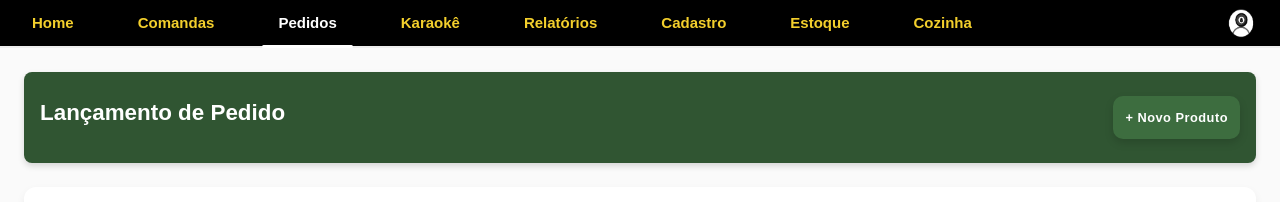
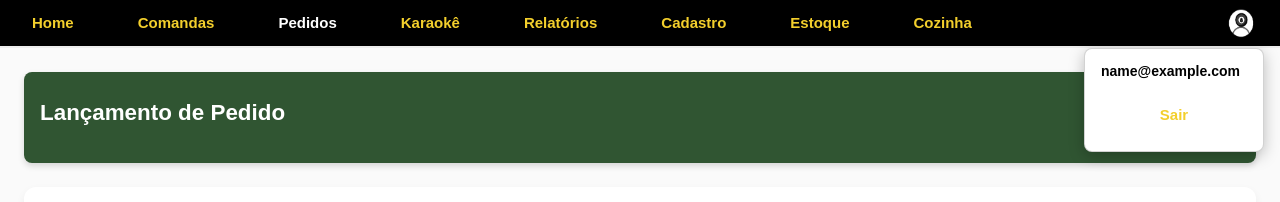
Before and after one commit to ThaisOliveira0/Toka-Snooker-Desktop, a Vue app: page /pedidos in a window 1280 px wide. Shown: the top 202 px of the page. Built offline with nearby package versions, Linux system fonts and the light colour scheme; no server answers; sample sign-in values are in the browser's storage.

Commit message:
feat: add inactivity logout and close tab feature

```diff
--- a/index.html
+++ b/index.html
@@ -2,9 +2,9 @@
 <html lang="en">
   <head>
     <meta charset="UTF-8" />
-    <link rel="icon" type="image/svg+xml" href="/vite.svg" />
+    <link rel="icon" type="image/png" href="/favicon.png" />
     <meta name="viewport" content="width=device-width, initial-scale=1.0" />
-    <title>Vite + Vue</title>
+    <title>Toka Snooker Bar</title>
   </head>
   <body>
     <div id="app"></div>
--- a/src/App.vue
+++ b/src/App.vue
@@ -7,6 +7,13 @@
 import Tabs from './components/Tabs.vue'
 import { computed } from 'vue'
 import { getDecodedToken } from './service/authService.js'
+import { onMounted } from 'vue'
+import { startSessionTimer } from './service/authService.js'
+
+onMounted(() => {
+  startSessionTimer()
+})
+
 
 const allTabs = [
   { name: 'Home', path: '/' },
@@ -19,11 +26,8 @@ const allTabs = [
   { name: 'Cozinha', path: '/cozinha', roles: ['admin', 'funcionario'] },
 ]
 
-
 const decoded = getDecodedToken()
 const userRole = decoded?.role || null
-
-console.log('👤 Role do usuário:', userRole)
 
 const filteredTabs = computed(() =>
   allTabs.filter(tab => !tab.roles || tab.roles.includes(userRole))
--- a/src/components/Tabs.vue
+++ b/src/components/Tabs.vue
@@ -2,40 +2,32 @@
   <div class="tabs-component">
     <nav class="tab-header" role="tablist">
       <div class="tabs">
-        <button
-          v-for="tab in tabs"
-          :key="tab.path"
-          :class="{ active: tab.path === selectedTab }"
-          @click="selectTab(tab)"
-          role="tab"
-          :aria-selected="tab.path === selectedTab"
-        >
+        <button v-for="tab in tabs" :key="tab.path" :class="{ active: tab.path === selectedTab }"
+          @click="selectTab(tab)">
           {{ tab.name }}
         </button>
       </div>
 
-      <button
-        v-if="!isLoggedIn"
-        class="login-btn"
-        @click="login"
-      >
-        Login
-      </button>
+      <button v-if="!isLoggedIn" class="login-btn" @click="login">Login</button>
 
-      <img
-        v-else
-        src="../assets/user-icon.png"
-        alt="User"
-        class="user-icon"
-        @click="goToProfile"
-      />
+      <div v-else class="user-menu" ref="menuRef">
+        <img src="../assets/user-icon.png" alt="User" class="user-icon" @click.stop="toggleDropdown" />
+
+        <div v-show="showDropdown" class="dropdown-menu">
+          <p class="user-email">{{ userLabel }}</p>
+          <button class="logout-btn" @click="logoutUser">Sair</button>
+        </div>
+      </div>
+
+
     </nav>
   </div>
 </template>
 
 <script setup>
-import { ref, watch, onMounted } from 'vue'
+import { ref, watch, onMounted, onUnmounted } from 'vue'
 import { useRouter, useRoute } from 'vue-router'
+import { logout } from '@/service/authService'
 
 const props = defineProps({
   tabs: Array
@@ -46,6 +38,9 @@ const route = useRoute()
 
 const selectedTab = ref(route.path)
 const isLoggedIn = ref(false)
+const userLabel = ref('Usuário logado')
+const showDropdown = ref(true)
+const menuRef = ref(null)
 
 watch(
   () => route.path,
@@ -55,25 +50,59 @@ watch(
   { immediate: true }
 )
 
-onMounted(() => {
+function checkLogin() {
   const token = sessionStorage.getItem('token')
   isLoggedIn.value = !!token
-})
 
-const selectTab = (tab) => {
+  if (token) {
+    try {
+      const decoded = JSON.parse(atob(token.split('.')[1]))
+      userLabel.value = decoded.email || 'Usuário logado'
+    } catch {
+      userLabel.value = 'Usuário logado'
+    }
+  }
+}
+
+function toggleDropdown() {
+  showDropdown.value = !showDropdown.value
+}
+
+function handleClickOutside(e) {
+  if (menuRef.value && !menuRef.value.contains(e.target)) {
+    showDropdown.value = false
+  }
+}
+
+function logoutUser() {
+  logout()
+  showDropdown.value = false
+  isLoggedIn.value = false
+  window.dispatchEvent(new Event('login-status-changed'))
+  router.push('/')
+}
+
+function login() {
+  router.push('/login')
+}
+
+function selectTab(tab) {
   if (tab.path !== selectedTab.value) {
     selectedTab.value = tab.path
     router.push(tab.path)
   }
 }
 
-const login = () => {
-  router.push('/login')
-}
+onMounted(() => {
+  checkLogin()
+  window.addEventListener('login-status-changed', checkLogin)
+  document.addEventListener('click', handleClickOutside)
+})
 
-const goToProfile = () => {
-  router.push('/perfil')
-}
+onUnmounted(() => {
+  window.removeEventListener('login-status-changed', checkLogin)
+  document.removeEventListener('click', handleClickOutside)
+})
 </script>
 
 <style scoped>
@@ -101,37 +130,16 @@ const goToProfile = () => {
   font-weight: 600;
   font-size: 15px;
   cursor: pointer;
-  position: relative;
+  color: #f3cf2c;
   transition: color 0.3s;
-  color: #f3cf2c;
-}
-
-.tab-header button::after {
-  content: '';
-  position: absolute;
-  bottom: -2px;
-  left: 0;
-  width: 0%;
-  height: 3px;
-  background-color: #ffffff;
-  transition: width 0.3s;
-  border-radius: 2px;
 }
 
 .tab-header button.active {
-  color: #ffffff;
-}
-
-.tab-header button.active::after {
-  width: 100%;
+  color: #fff;
 }
 
 .tab-header button:hover {
-  color: #ffffff;
-}
-
-.tab-header button:hover::after {
-  width: 100%;
+  color: #fff;
 }
 
 .login-btn {
@@ -144,8 +152,13 @@ const goToProfile = () => {
 }
 
 .login-btn:hover {
-  background-color: #ffffff;
+  background-color: #fff;
   color: #000;
+}
+
+.user-menu {
+  position: relative;
+  display: inline-block;
 }
 
 .user-icon {
@@ -154,4 +167,107 @@ const goToProfile = () => {
   border-radius: 50%;
   cursor: pointer;
 }
+
+.dropdown-menu {
+  position: absolute;
+  right: 0;
+  top: 120%;
+  background-color: #fff;
+  color: #000;
+  border-radius: 8px;
+  box-shadow: 0 4px 15px rgba(0, 0, 0, 0.25);
+  padding: 0.8rem 1rem;
+  width: 180px;
+  z-index: 9999;
+}
+
+.user-email {
+  font-weight: 600;
+  font-size: 14px;
+  margin-bottom: 0.6rem;
+  word-break: break-word;
+}
+
+.logout-btn {
+  background-color: #f3cf2c;
+  color: #000;
+  border: none;
+  padding: 0.4rem 1rem;
+  border-radius: 5px;
+  font-weight: 600;
+  cursor: pointer;
+  width: 100%;
+}
+
+.logout-btn:hover {
+  background-color: #000;
+  color: #fff;
+}
+
+.fade-enter-active,
+.fade-leave-active {
+  transition: opacity 0.2s;
+}
+
+.fade-enter-from,
+.fade-leave-to {
+  opacity: 0;
+}
+.user-menu {
+  position: relative;
+  display: inline-block;
+}
+
+.dropdown-menu {
+  position: absolute;
+  top: 120%;
+  right: 0;
+  background: #fff;
+  color: #000;
+  border-radius: 8px;
+  box-shadow: 0 4px 15px rgba(0, 0, 0, 0.25);
+  padding: 0.8rem 1rem;
+  width: 180px;
+  z-index: 9999;
+  display: flex;
+  flex-direction: column;
+  align-items: flex-start;
+  animation: fadeIn 0.2s ease-in-out;
+}
+
+@keyframes fadeIn {
+  from {
+    opacity: 0;
+    transform: translateY(-5px);
+  }
+  to {
+    opacity: 1;
+    transform: translateY(0);
+  }
+}
+
+.user-email {
+  font-weight: 600;
+  font-size: 14px;
+  margin-bottom: 0.6rem;
+  word-break: break-word;
+}
+
+.logout-btn {
+  background: #f3cf2c;
+  color: #000;
+  border: none;
+  padding: 0.4rem 1rem;
+  border-radius: 5px;
+  font-weight: 600;
+  cursor: pointer;
+  width: 100%;
+  text-align: center;
+}
+
+.logout-btn:hover {
+  background: #000;
+  color: #fff;
+}
+
 </style>
--- a/src/router/index.js
+++ b/src/router/index.js
@@ -56,7 +56,7 @@ const routes = [
     path: '/karaoke',
     name: 'Karaoke',
     component: Karaoke,
-    meta: { roles: ['funcionario'] }
+    meta: { roles: ['funcionario','admin'] }
   },
   {
     path: '/pedidos',
--- a/src/service/authservice.js
+++ b/src/service/authservice.js
@@ -72,3 +72,38 @@ export async function resetPassword(id, senha) {
   const response = await axios.put(`${API_URL}/login/alterar-senha/${id}`, { senha })
   return response.data
 }
+
+export function globalLogout() {
+  logout()
+  window.dispatchEvent(new Event('login-status-changed'))
+  window.location.href = '/'
+}
+
+
+export function startSessionTimer() {
+  const SESSION_LIMIT = 60 *  60 * 1000
+
+  function updateActivity() {
+    sessionStorage.setItem('lastActivity', Date.now())
+  }
+
+  function checkInactivity() {
+    const last = parseInt(sessionStorage.getItem('lastActivity') || '0')
+    const now = Date.now()
+
+    if (now - last > SESSION_LIMIT) {
+      globalLogout()
+      alert('Sua sessão expirou por inatividade.')
+    }
+  }
+
+  window.addEventListener('mousemove', updateActivity)
+  window.addEventListener('keydown', updateActivity)
+  window.addEventListener('click', updateActivity)
+  window.addEventListener('scroll', updateActivity)
+
+
+  setInterval(checkInactivity, 30000)
+
+  updateActivity()
+}
--- a/src/service/ordersService.js
+++ b/src/service/ordersService.js
@@ -51,4 +51,14 @@ async updateStatus(id, status) {
       return { sucesso: false, mensagem: "Erro ao atualizar status do pedido." };
     }
   },
+
+async closeTab(id) {
+    try {
+      const response = await api.patch(`/comandas/${id}/fechar`);
+      return response.data;
+    } catch (error) {
+      console.error("Erro ao fechar a comanda:", error);
+      return { sucesso: false, mensagem: "Erro ao fechar a comanda:" };
+    }
+  },
 };
--- a/src/views/InventoryControl/InventoryControl.css
+++ b/src/views/InventoryControl/InventoryControl.css
@@ -231,7 +231,7 @@ td.actions button i {
   transition: transform 0.2s ease;
 }
 
-td.actions .edit-btn i {
+td.actions .edit-btn-control i {
   color: #2a793d;
 }
 
--- a/src/views/InventoryControl/InventoryControl.vue
+++ b/src/views/InventoryControl/InventoryControl.vue
@@ -75,7 +75,7 @@
                 </td>
 
                 <td class="actions">
-                  <button class="edit-btn" @click="openModal(item)">
+                  <button class="edit-btn-control" @click="openModal(item)">
                     <i class="fas fa-edit"></i>
                   </button>
                   <button class="remove-btn" @click="requestDelete(item)">
--- a/src/views/Tabs/Tabs.vue
+++ b/src/views/Tabs/Tabs.vue
@@ -50,6 +50,7 @@ onMounted(async () => {
 
 const orders = computed(() =>
   comandas.value.map(comanda => ({
+    id: comanda.id,
     mesa: `Mesa ${String(comanda.mesa ?? '??').padStart(2, "0")}`,
     pedido: (comanda.pedido || []).flatMap(p =>
       (p.itens || []).map(item => ({
@@ -77,23 +78,26 @@ const filteredOrders = computed(() => {
 });
 
 function handleClose(comanda) {
+
   const safeComanda = {
+    id: comanda.id ,
     mesa: comanda.mesa || "Mesa desconhecida",
     pedido: (comanda.pedido || []).map(p => ({
       nome: p.nome || "Item desconhecido",
       quantidade: Number(p.quantidade) || 1,
-      valor_total: Number(p.valor_total) || 0
+      valor_total: Number(p.valor_total ?? p.valor_unit ?? 0)
     })),
     musica_pedido: (comanda.musica_pedido || []).map(m => ({
       nome: m.nome || "Música desconhecida",
       quantidade: Number(m.qtde_pedidos) || 1,
-      valor_total: Number(m.valor) || 0
+      valor_total: Number(m.valor_total ?? m.valor ?? 3)
     }))
   };
 
   sessionStorage.setItem("selectedOrder", JSON.stringify(safeComanda));
   router.push({ name: "Payment" });
 }
+
 </script>
 
 <style src="./tabs.css"></style>
```
Also changed, not shown: src/views/Login/Login.vue (+14 -11 lines), src/views/Payment/Payment.vue (+41 -3 lines), public/favicon.png (added).
